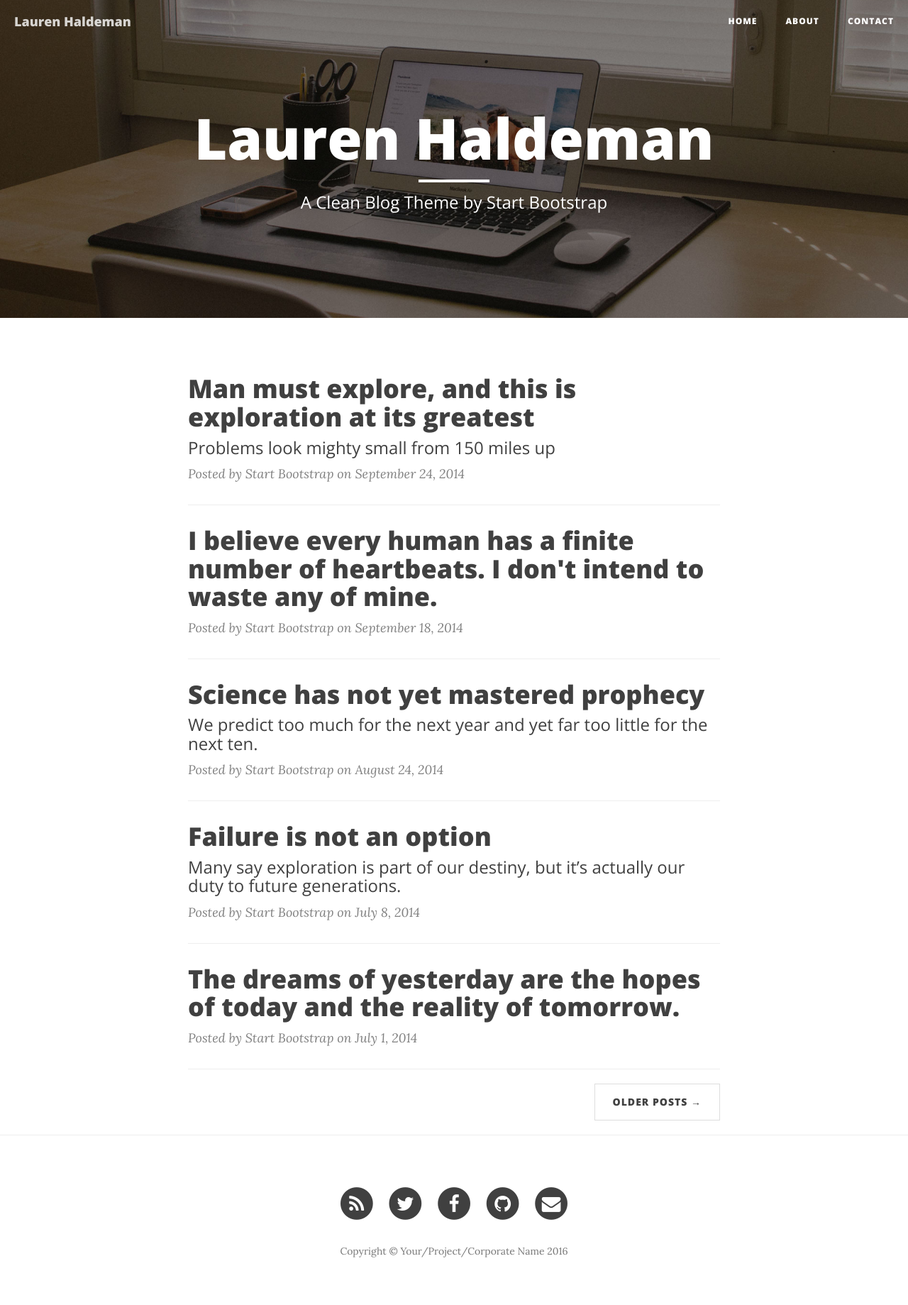
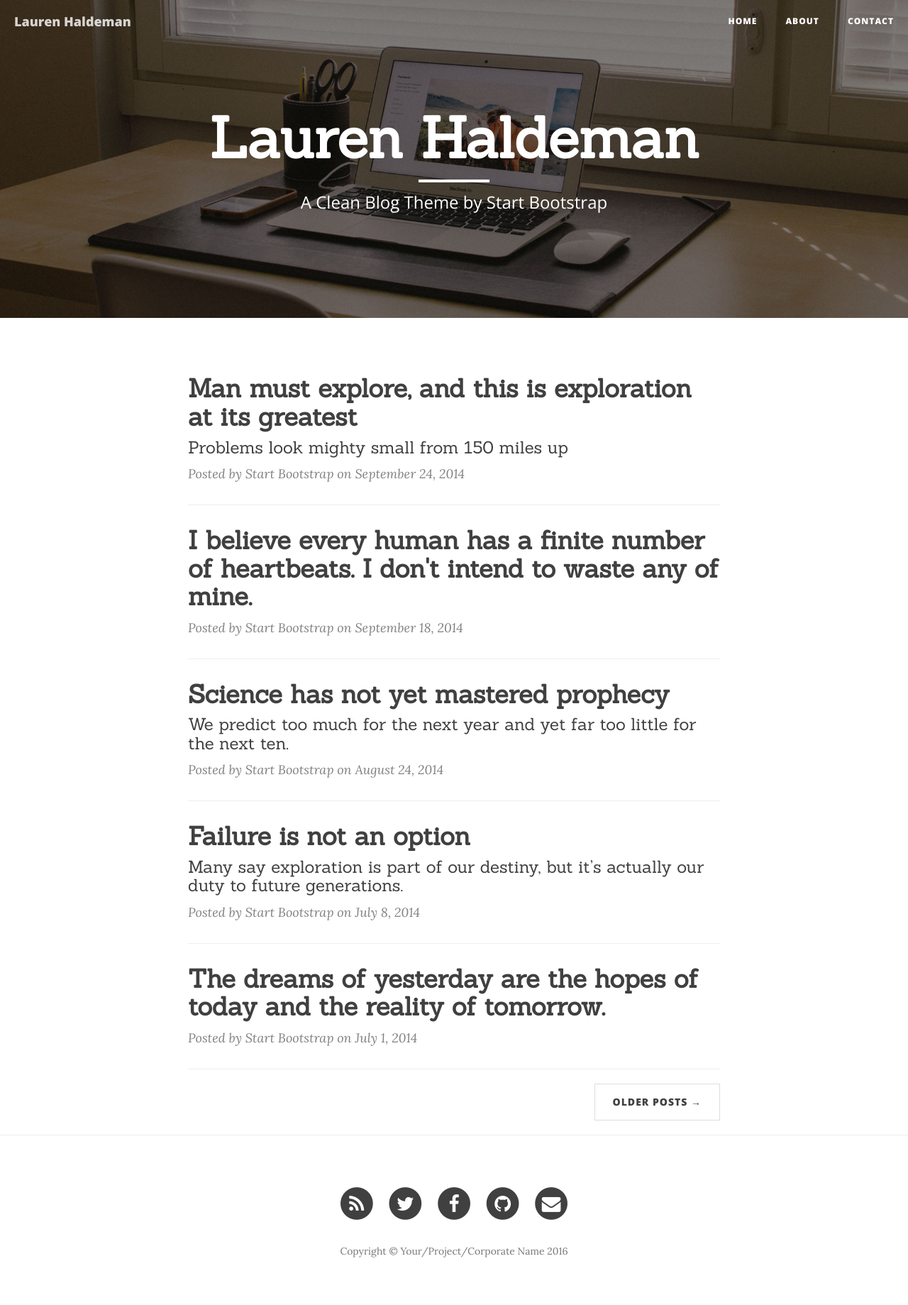
Before and after one commit to laurenhaldeman/laurenhaldeman.github.io, a Jekyll site: the page built from index.html, in a window 1280 px wide. Shown: the whole page at 71% size. Built offline with Jekyll 4.4.1, drawn with Linux system fonts in a browser that asks for light colours; nearby versions of some CDN libraries; the list of posts is cut into pages by our own code.

Commit message:
Update clean-blog.css

```diff
--- a/css/clean-blog.css
+++ b/css/clean-blog.css
@@ -22,7 +22,7 @@ h3,
 h4,
 h5,
 h6 {
-  font-family: 'Open Sans', 'Helvetica Neue', Helvetica, Arial, sans-serif;
+  font-family: 'Sanchez', serif;
   font-weight: 800;
 }
 a {
```
